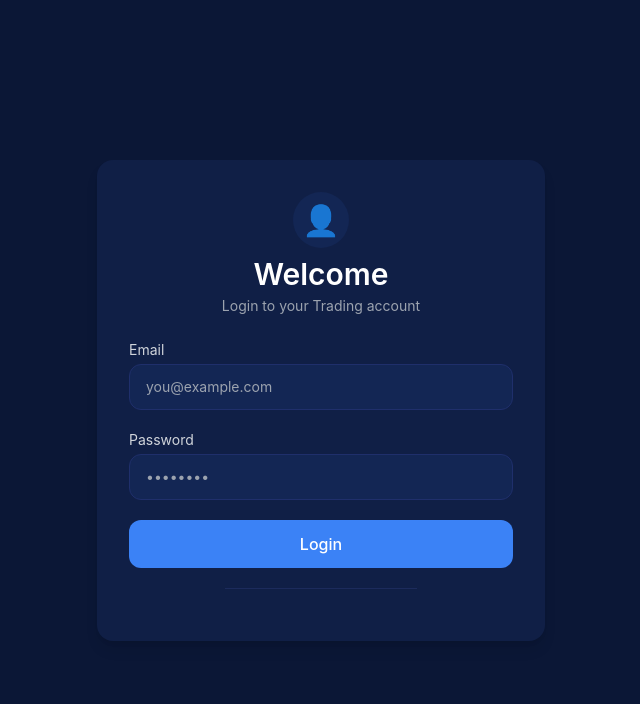
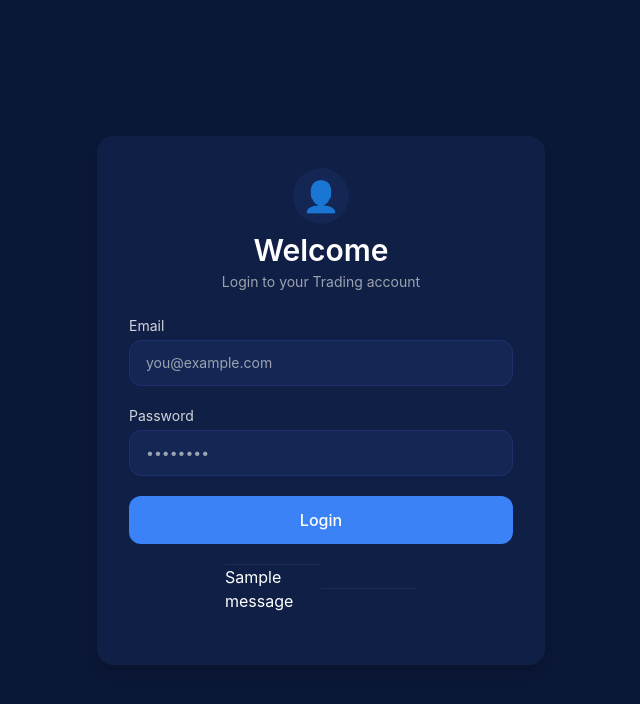
Before and after one commit to clayandrew824-spec/Dashboard_flask, a Flask app: page /login in a window 1280 px wide. Shown: the top 704 px of the page, without its empty margins (319-959 px from the left). Run offline with Flask 3, Linux system fonts and the light colour scheme; one stand-in notice (Sample message) is shown; some libraries are stand-ins or nearby versions.

Commit message:
To templayes

```diff
--- a/templates/login.html
+++ b/templates/login.html
@@ -56,7 +56,17 @@
 
     <!-- Divider -->
     <div class="flex items-center justify-center my-5">
-      <div class="border-t border-[#1c2b5c] w-1/4"></div>
+      <div class="border-t border-[#1c2b5c] w-1/4">{% with messages = get_flashed_messages(with_categories=true) %}
+  {% if messages %}
+    <div id="flash-messages">
+      {% for category, message in messages %}
+        <div class="flash {{ category }}">
+          {{ message }}
+        </div>
+      {% endfor %}
+    </div>
+  {% endif %}
+{% endwith %}</div>
       <div class="border-t border-[#1c2b5c] w-1/4"></div>
     </div>
 
```
